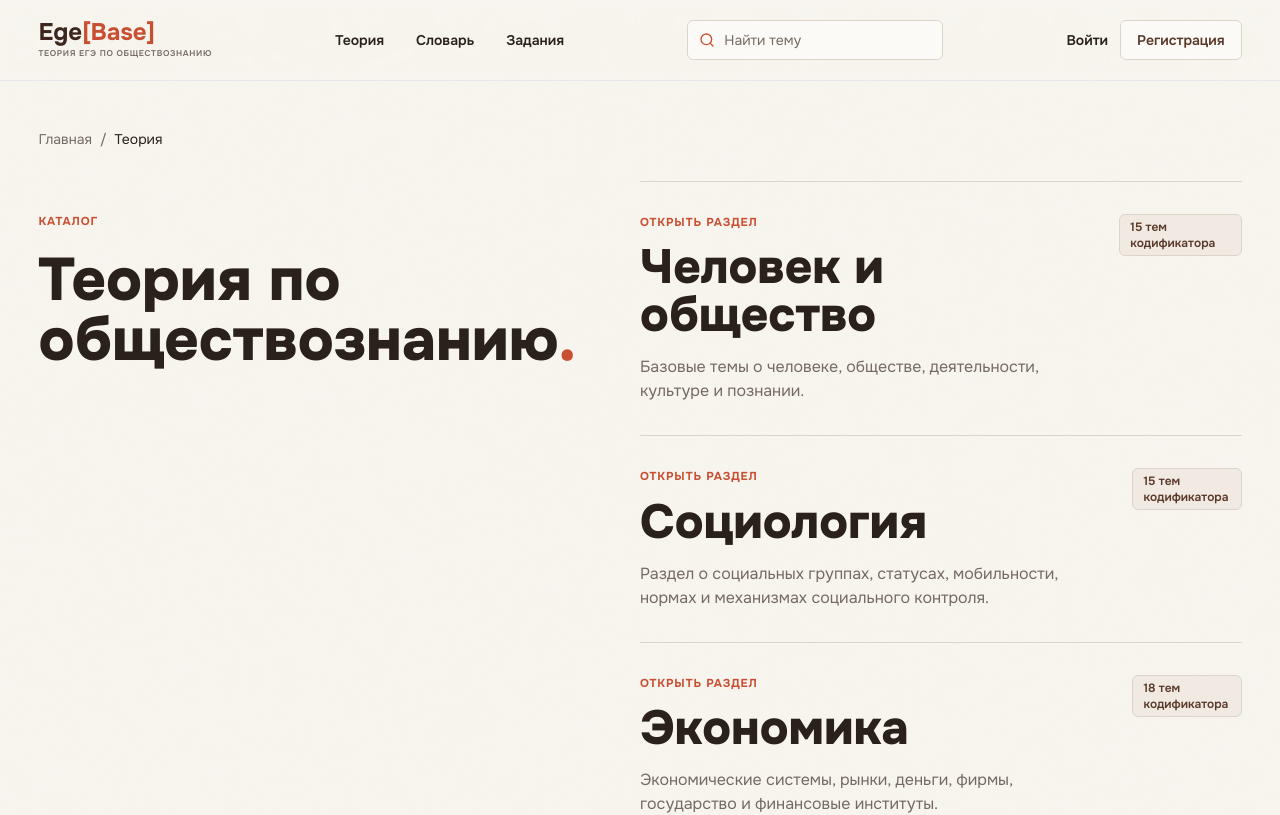
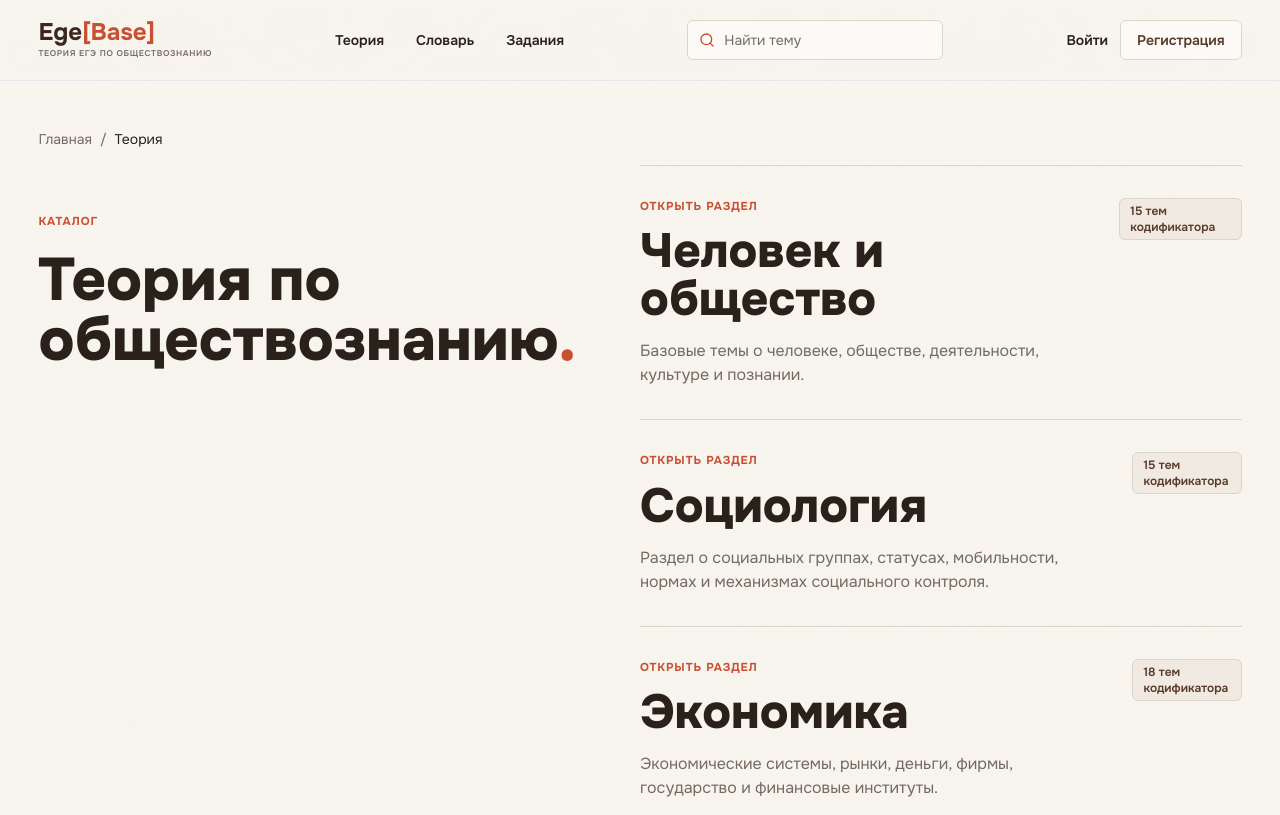
Before and after one commit to grxnitt/EgeBase, a Next.js app: page /theory in a window 1280 px wide. Shown: the top 815 px of the page. Built offline with nearby package versions, Linux system fonts and the light colour scheme; no server answers.

Commit message:
Raise theory section list further

```diff
--- a/app/theory/page.tsx
+++ b/app/theory/page.tsx
@@ -27,7 +27,7 @@ export default function TheoryPage() {
             обществознанию<span className="text-accent">.</span>
           </h1>
         </div>
-        <div className="lg:-mt-6 xl:-mt-8">
+        <div className="lg:-mt-10 xl:-mt-12">
           {availableSections.map((section) => {
             const articles = getSectionArticles(section.slug);
 
```
